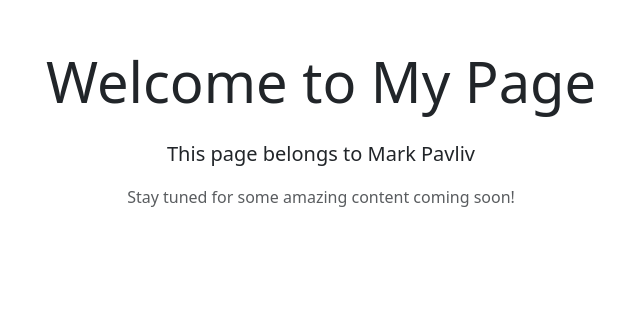
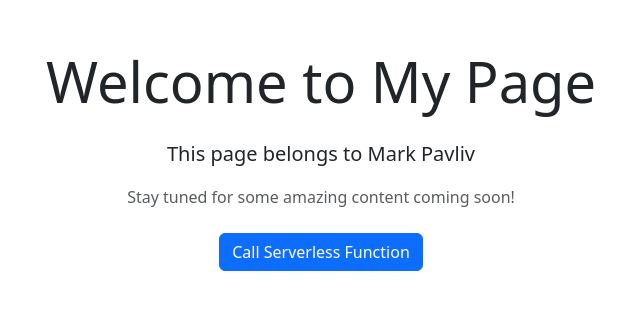
Before and after one commit to rudingifi/popyg, a Flask app: page / in a window 1280 px wide. Shown: the part 56-366 px from the top of the page, without its empty margins (319-959 px from the left). Run offline with Flask 3, Linux system fonts and the light colour scheme.

Commit message:
hello file for netlify functions added

```diff
--- a/templates/index.html
+++ b/templates/index.html
@@ -7,5 +7,31 @@
     <h1 class="display-4 mb-4">Welcome to My Page</h1>
     <p class="lead">This page belongs to Mark Pavliv</p>
     <p class="text-muted">Stay tuned for some amazing content coming soon!</p>
+    <div id="function-response" class="mt-4">
+        <button onclick="callFunction()" class="btn btn-primary">Call Serverless Function</button>
+        <div id="response" class="mt-3"></div>
+    </div>
 </div>
+
+<script>
+async function callFunction() {
+    try {
+        const response = await fetch('/.netlify/functions/hello');
+        const data = await response.json();
+        document.getElementById('response').innerHTML = `
+            <div class="alert alert-info">
+                <strong>Function Response:</strong><br>
+                ${data.message}<br>
+                <small>Timestamp: ${data.timestamp}</small>
+            </div>
+        `;
+    } catch (error) {
+        document.getElementById('response').innerHTML = `
+            <div class="alert alert-danger">
+                Error calling function: ${error.message}
+            </div>
+        `;
+    }
+}
+</script>
 {% endblock %}
```
Also changed, not shown: netlify/functions/hello.js (added, +12 -0 lines), README.md, netlify.toml.
